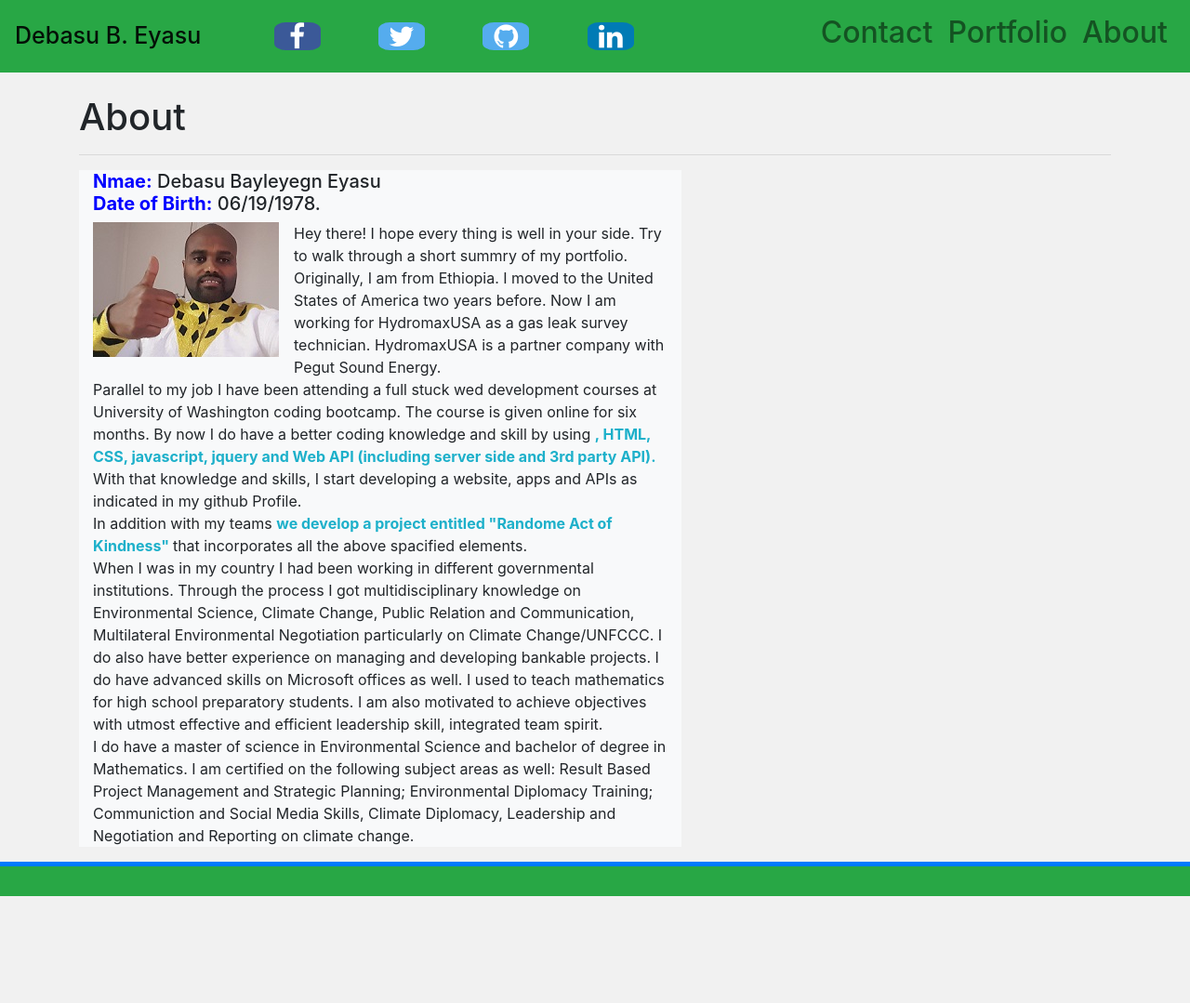
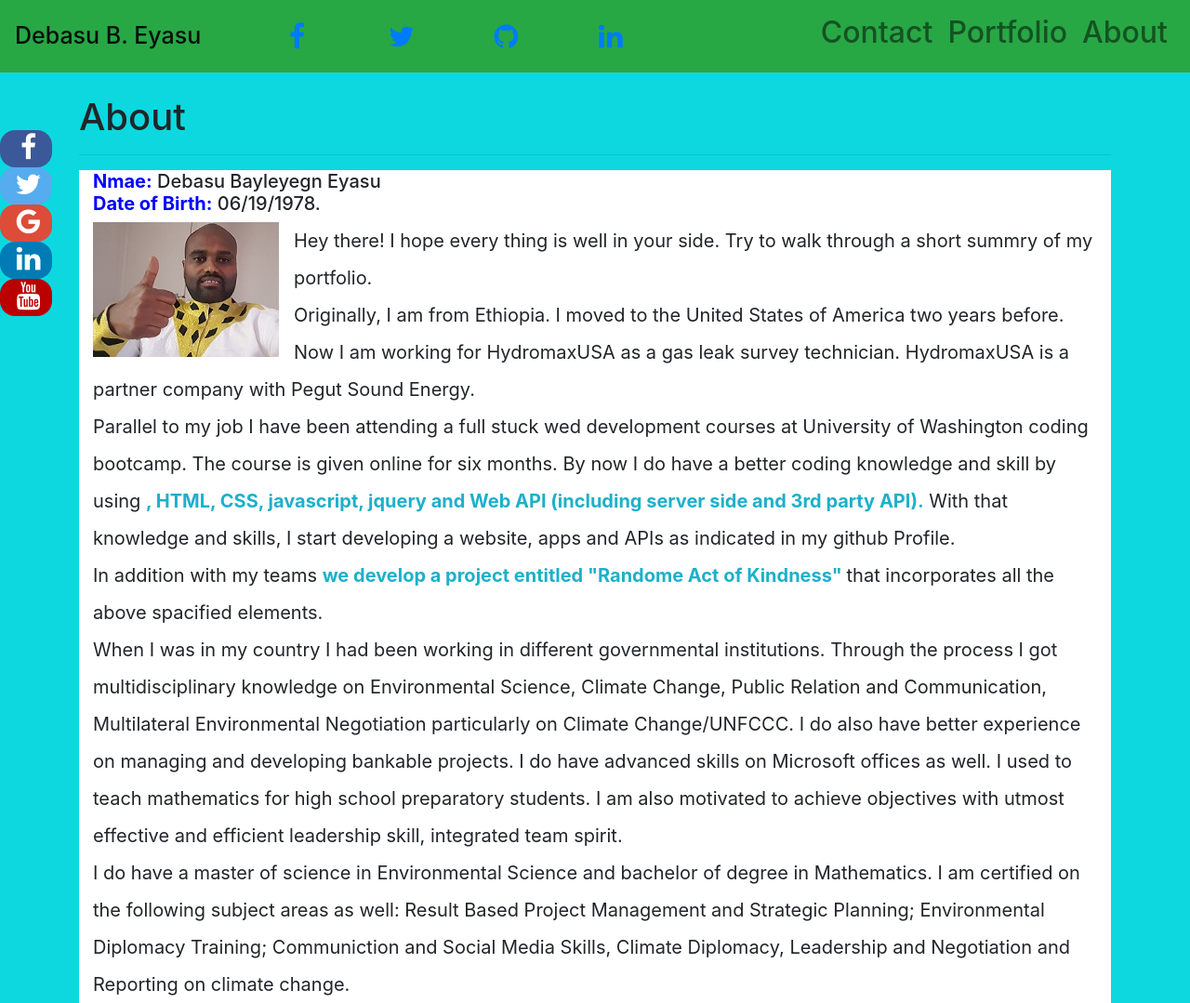
Before and after one commit to bayleyegn100/My-Portfolio, a plain HTML site: page index.html in a window 1280 px wide. Shown: the whole page at 93% size. Before the commit the page ends 964 px from the top, so only its background shows below. Drawn offline with nearby package versions, Linux system fonts and the light colour scheme.

Commit message:
pushed updated files

```diff
--- a/index.html
+++ b/index.html
@@ -41,11 +41,11 @@
     <hr>
     <!--On an `xs` screen, content should take up the entire screen. While for other breakpoints it will have
           some margins on the left and right sides of the screen. In addition I uset a wrap class to wrap image and text! -->
-    <article class=" col-12 bg-light text-wrap col-sm-7">
+    <article class=" col-12 text-wrap col-sm-12 ">
       <h5><strong style="color:blue">Nmae:</strong> Debasu Bayleyegn Eyasu<br><strong style="color:blue">
         Date of Birth:</strong> 06/19/1978.</h5>
       <img src="img/Mypicture.jpg" class="float-left mr-3" alt="My Picture" />
-      <p>Hey there! I hope every thing is well in your side. Try to walk through a short summry of my portfolio.
+      <p style="font-size: 20px; line-height: 2; ">Hey there! I hope every thing is well in your side. Try to walk through a short summry of my portfolio.
         <br>Originally, I am from Ethiopia. I moved to the United States of America two years before.
         Now I am working for HydromaxUSA as a gas leak survey technician. HydromaxUSA is a partner company
         with Pegut Sound Energy.<br>
@@ -73,11 +73,18 @@
     </article>
 
   </section>
+  <div class="icon-bar">
+    <a href="#" class="facebook"><i class="fa fa-facebook"></i></a>
+    <a href="#" class="twitter"><i class="fa fa-twitter"></i></a>
+    <a href="#" class="google"><i class="fa fa-google"></i></a>
+    <a href="#" class="linkedin"><i class="fa fa-linkedin"></i></a>
+    <a href="#" class="youtube"><i class="fa fa-youtube"></i></a>
+  </div>
   <!--customized sticky footer! -->
-  <footer class="footer mt-auto py-3 bg-success border-top border-primary" style="border-width: 5px !important;">
+  <!-- <footer class="footer mt-auto py-3 bg-success border-top border-primary" style="border-width: 5px !important;">
 
 
-  </footer>
+  </footer> -->
   <!-- jQuery and bootstrap bundele links to displaye humburgure menu(hide elements of navbar) and others -->
   <script src="https://code.jquery.com/jquery-3.5.1.slim.min.js"
     integrity="sha384-DfXdz2htPH0lsSSs5nCTpuj/zy4C+OGpamoFVy38MVBnE+IbbVYUew+OrCXaRkfj"
--- a/style.css
+++ b/style.css
@@ -4,7 +4,7 @@
     box-sizing: border-box;
 }
 body{
-    background-color: #f1f1f1;
+    background-color: #0dd8df;
 }
 .fa {
   font-size: 30px;
@@ -14,8 +14,81 @@ body{
   border-radius: 25%;
   margin-left: 5%;
 }
+/* form {
+  background-color:lightsteelblue;
+} */
+article {
 
-.fa:hover {
+  background-color:white;
+}
+
+/* Fixed/sticky icon bar (vertically aligned 50% from the top of the screen) */
+.icon-bar {
+  position: fixed;
+  top: 30%;
+  -webkit-transform: translateY(-50%);
+  -ms-transform: translateY(-50%);
+  transform: translateY(-50%);
+
+}
+
+/* Style the icon bar links */
+.icon-bar a {
+  display: block;
+  text-align: center;
+  padding: 3px;
+  transition: all 0.3s ease;
+  color: white;
+  font-size: 20px;
+  border-radius:1rem
+}
+
+/* Style the social media icons with color, if you want */
+.icon-bar a:hover {
+  background-color:rgb(47, 10, 214);
+  opacity: 0.7;
+}
+
+.facebook {
+  background: #3B5998;
+  color: white;
+}
+
+.twitter {
+  background: #55ACEE;
+  color: rgb(28, 228, 9);
+}
+
+.google {
+  background: #dd4b39;
+  color: white;
+}
+
+.github {
+  background: #81c07b;
+  color: white;
+}
+.linkedin {
+  background: #007bb5;
+  color: white;
+}
+
+.youtube {
+  background: #bb0000;
+  color: white;
+}
+.email {
+  background-color:rgb(188, 221, 42);
+  color: white;
+
+}
+/*
+.phone {
+  background-color:teal;
+  color: white; */
+
+}
+/* .fa:hover {
   opacity: 0.7;
 }
 
@@ -32,4 +105,4 @@ body{
 .fa-linkedin {
   background: #007bb5;
   color: white;
-}
+} */
```
Also changed, not shown: contact.html (+9 -2 lines), portfolio.html (+31 -10 lines).
